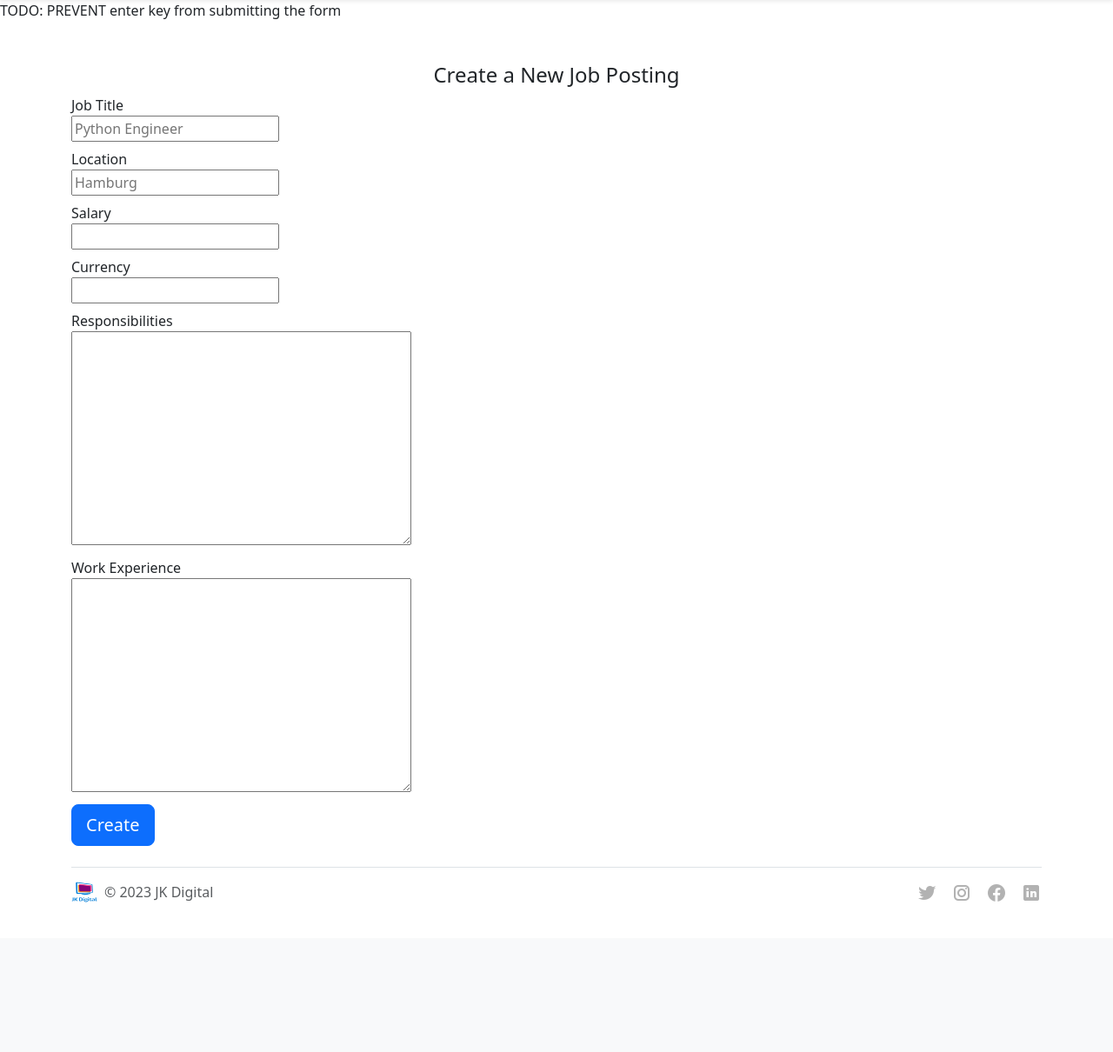
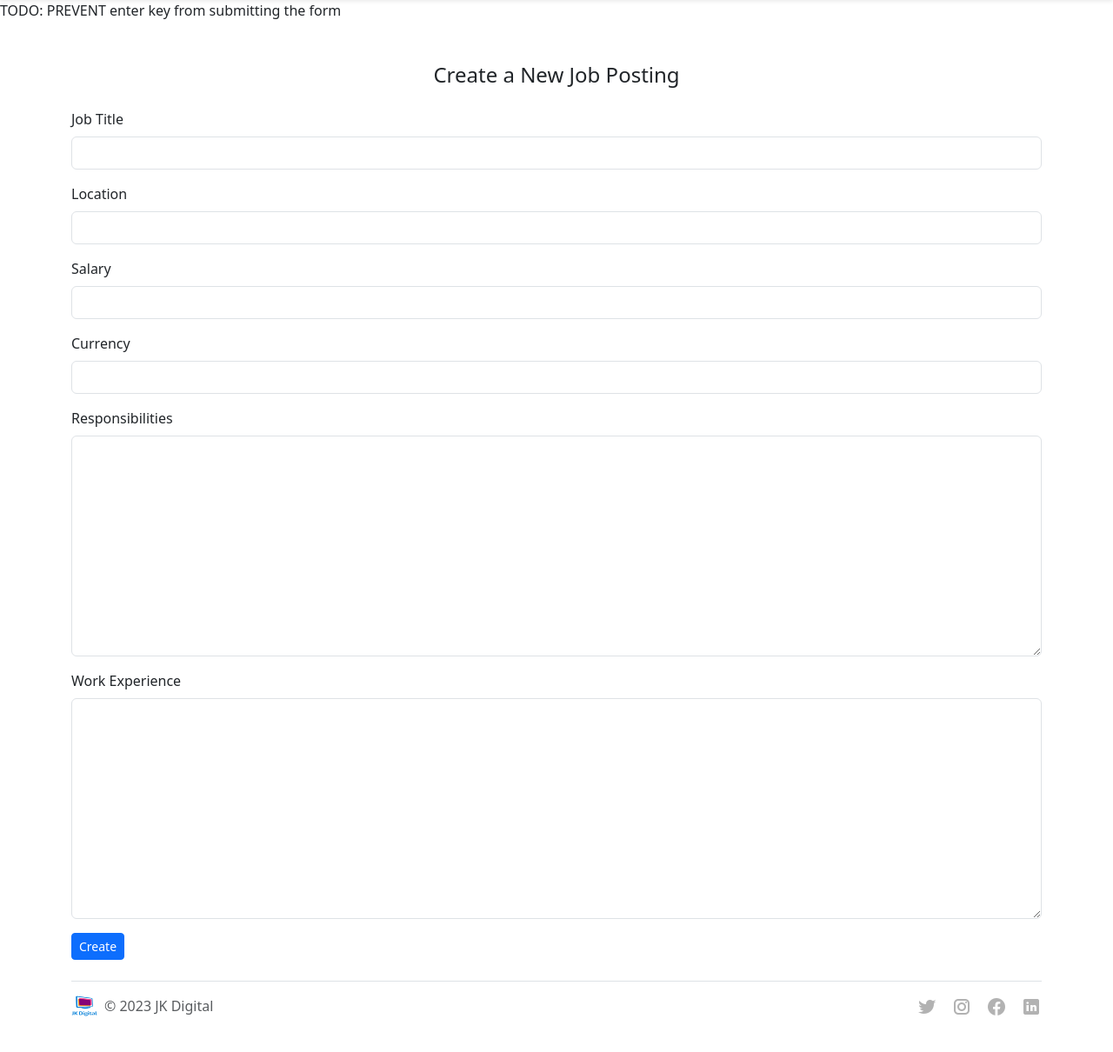
Before and after one commit to JanisKarasa/jk-digital-careers-website-v2, a Flask app: page /admin/create-job in a window 1280 px wide. Shown: the part 56-1266 px from the top of the page at 87% size. Before the commit the page ends 1094 px from the top, so only its background shows below. Run offline with Flask 3, Linux system fonts and the light colour scheme.

Commit message:
Giving Forms some Bootstrap styling

```diff
--- a/templates/create_job_form.html
+++ b/templates/create_job_form.html
@@ -5,7 +5,7 @@ block content %}
 
 <div class="container">
   <!-- TITLE of the FORM -->
-  <h4 class="mt-5 text-center">Create a New Job Posting</h4>
+  <h4 class="mt-5 mb-4 text-center">Create a New Job Posting</h4>
 
   <!-- FLASH MESSAGE that changes colors (red or green) according to category (success or danger)-->
   {% include 'includes/flash_message_logic.html' %}
@@ -16,46 +16,61 @@ block content %}
     And now that data is accessed/retrieved using request.form in (‘/admin/create-job-posting’, method=[post]) route in app.py to do all sorts of things ... -->
 
     <!-- JOB TITLE -->
-    <div class="mb-2">
-      <label for="job_title">Job Title</label><br />
+    <div class="mb-3">
+      <label for="job_title" class="form-label">Job Title</label><br />
       <input
         type="text"
+        class="form-control"
         required
         id="job_title"
         name="job_title"
-        placeholder="Python Engineer"
+        placeholder=""
       />
     </div>
 
     <!-- LOCATION -->
-    <div class="mb-2">
-      <label for="job_location">Location</label><br />
+    <div class="mb-3">
+      <label for="job_location" class="form-label">Location</label><br />
       <input
         type="text"
+        class="form-control"
         required
         id="job_location"
         name="job_location"
-        placeholder="Hamburg"
+        placeholder=""
       />
     </div>
 
     <!-- SALARY -->
-    <div class="mb-2">
-      <label for="job_salary">Salary</label><br />
-      <input type="number" id="job_salary" name="job_salary" />
+    <div class="mb-3">
+      <label for="job_salary" class="form-label">Salary</label><br />
+      <input
+        type="number"
+        class="form-control"
+        id="job_salary"
+        name="job_salary"
+      />
     </div>
 
     <!-- CURRENCY -->
-    <div class="mb-2">
-      <label for="job_currency">Currency</label><br />
-      <input type="text" id="job_currency" name="job_currency" />
+    <div class="mb-3">
+      <label for="job_currency" class="form-label">Currency</label><br />
+      <input
+        type="text"
+        class="form-control"
+        id="job_currency"
+        name="job_currency"
+      />
     </div>
 
     <!-- RESPONSIBILITIES -->
-    <div class="mb-2">
-      <label for="job_responsibilities">Responsibilities</label><br />
+    <div class="mb-3">
+      <label for="job_responsibilities" class="form-label"
+        >Responsibilities</label
+      ><br />
       <textarea
         type="text"
+        class="form-control"
         required
         id="job_responsibilities"
         name="job_responsibilities"
@@ -65,10 +80,12 @@ block content %}
     </div>
 
     <!-- REQUIREMENTS -->
-    <div class="mb-2">
-      <label for="job_requirements">Work Experience</label><br />
+    <div class="mb-3">
+      <label for="job_requirements" class="form-label">Work Experience</label
+      ><br />
       <textarea
         type="text"
+        class="form-control"
         required
         id="job_requirements"
         name="job_requirements"
@@ -81,7 +98,7 @@ block content %}
     {{ hcaptcha }}
 
     <!-- SUBMIT BUTTON -->
-    <input type="submit" value="Create" class="btn btn-primary btn-lg" />
+    <input type="submit" value="Create" class="btn btn-primary btn-sm" />
     <!-- When a user clicks on a button with type="submit" within an HTML form, it triggers the submission of that form.
     This means that the data entered into the form fields is sent to the server for processing.
     When clicked, it will trigger the submission of the form, sending the data to the server-side URL specified in the action attribute.-->
```
Also changed, not shown: templates/includes/application_form.html (+25 -18 lines), templates/update_job_form.html (+19 -13 lines).
